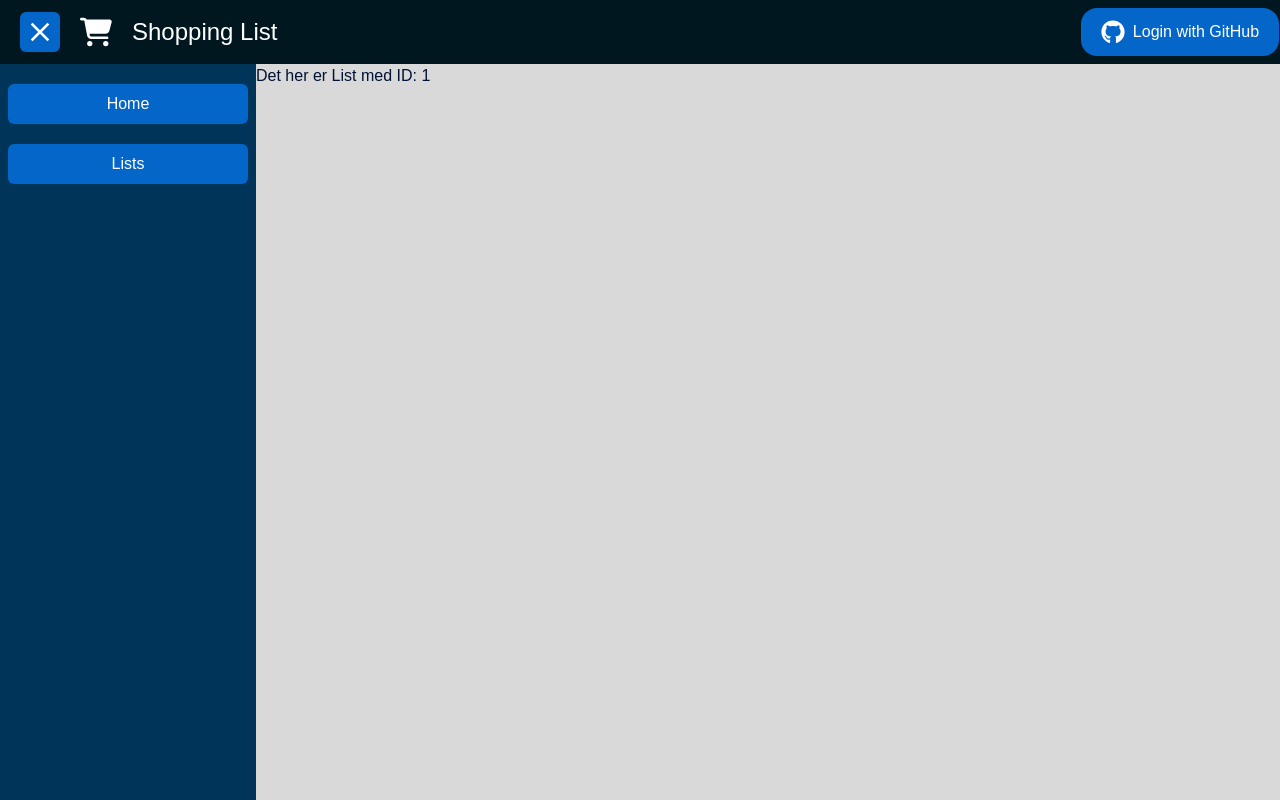
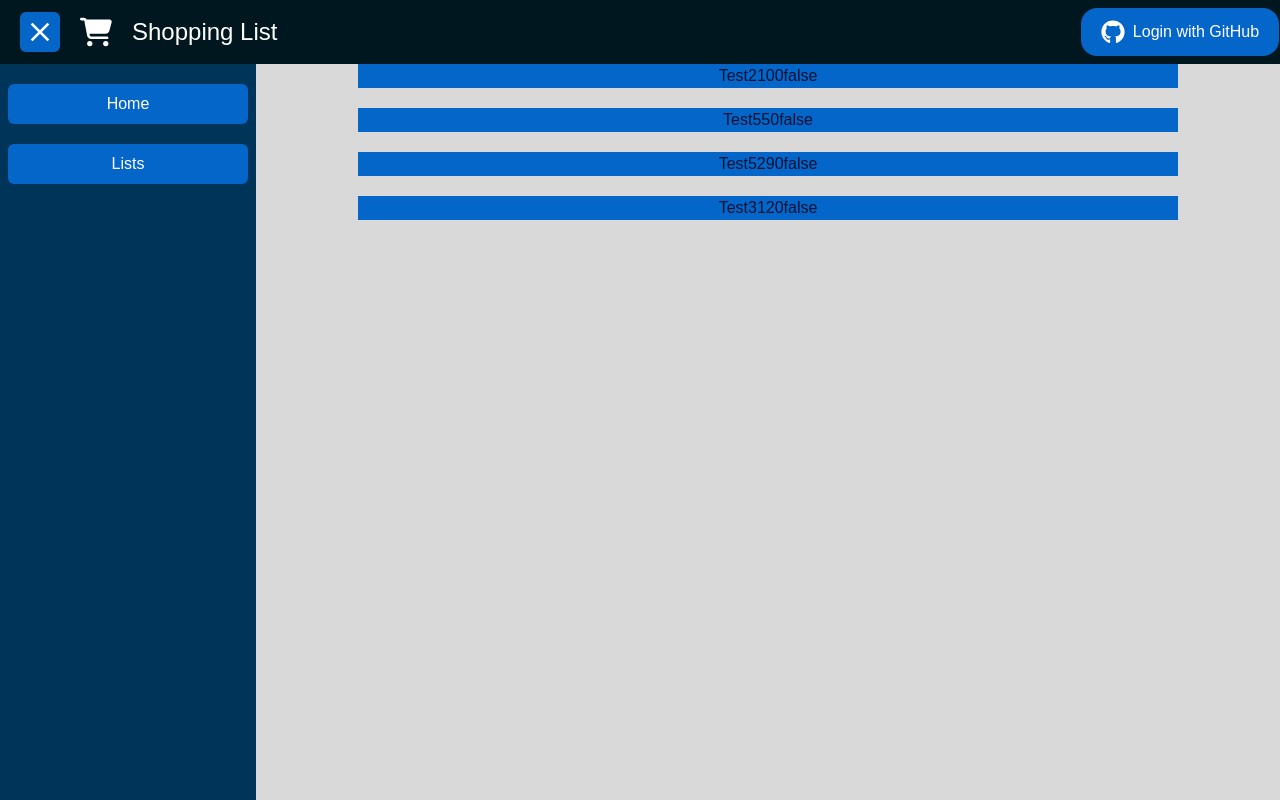
Before and after one commit to OR-Homelab/shopping-list, a Next.js app: page /shopping/lists/1 in a window 1280 px wide. Built offline with nearby package versions, Linux system fonts and the light colour scheme; no server answers.

Commit message:
list & listItem setup
Co-Authored-By: Oliver Dalgaard <87284361+oliverdalgaard@users.noreply.github.com>

```diff
--- a/src/components/lists/list.tsx
+++ b/src/components/lists/list.tsx
@@ -1,6 +1,6 @@
 "use client";
 
-import { useParams } from "next/navigation";
+import ListItem from "@/components/lists/listItem";
 
 const sampleData = [
   {
@@ -34,6 +34,13 @@ const sampleData = [
 ];
 
 export default function List() {
-  const { listid } = useParams();
-  return <div className="p-0 m-0">Det her er List med ID: {listid}</div>;
+  return (
+    <div className="flex h-full">
+      <div className="flex flex-col gap-5 mx-auto w-[80%]">
+        {sampleData.map((item) => (
+          <ListItem key={item.id} {...item} />
+        ))}
+      </div>
+    </div>
+  );
 }
--- /dev/null
+++ b/src/components/lists/listItem.tsx
@@ -0,0 +1,18 @@
+interface ListItemProps {
+  id?: number;
+  item_name: string;
+  item_amount: number;
+  item_price: number;
+  is_bought: boolean;
+}
+
+export default function ListItem(props: ListItemProps) {
+  return (
+    <div className="flex w-full bg-button justify-center">
+      <p>{props.item_name}</p>
+      <p>{props.item_amount}</p>
+      <p>{props.item_price}</p>
+      <p>{props.is_bought.toString()}</p>
+    </div>
+  );
+}
```
